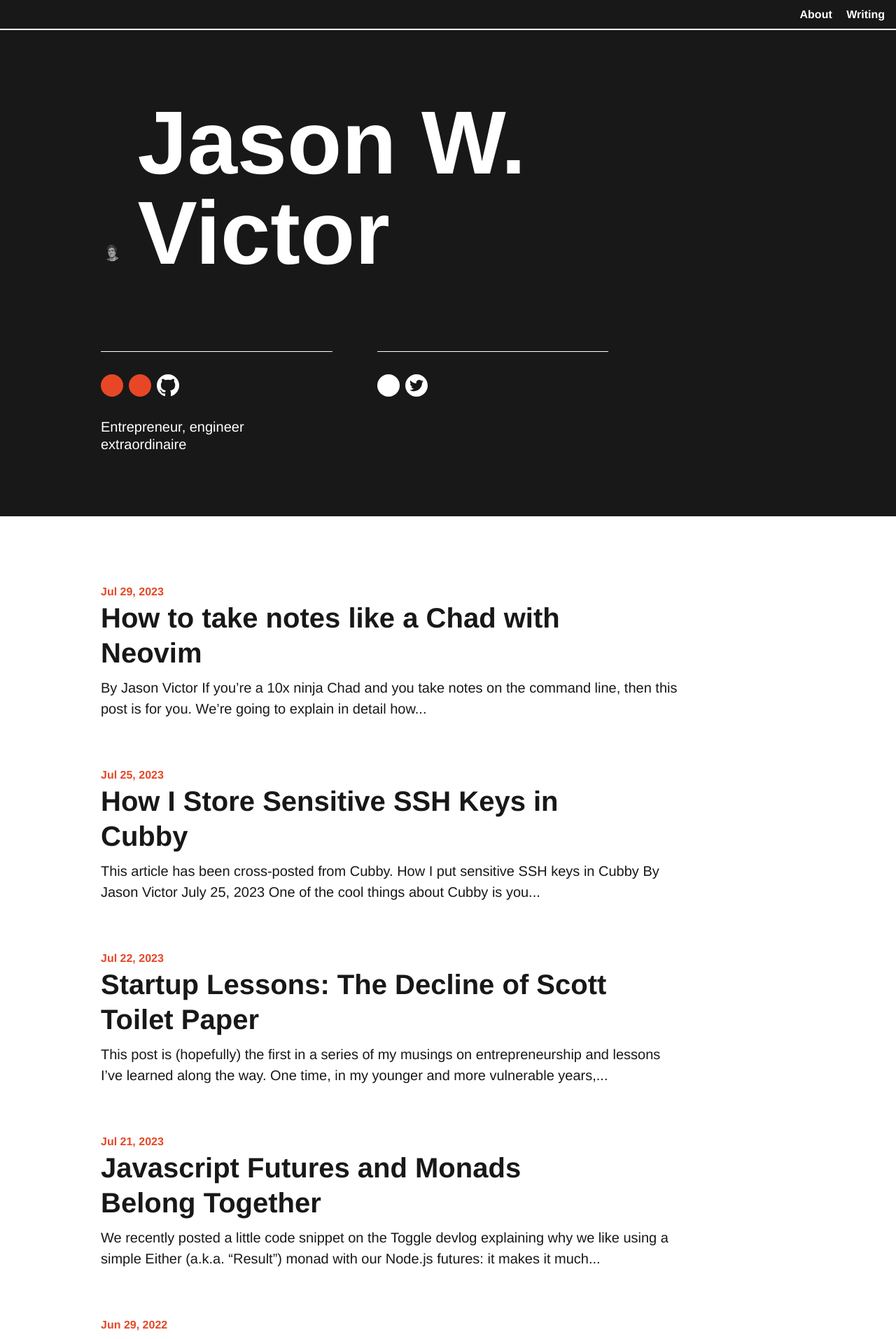
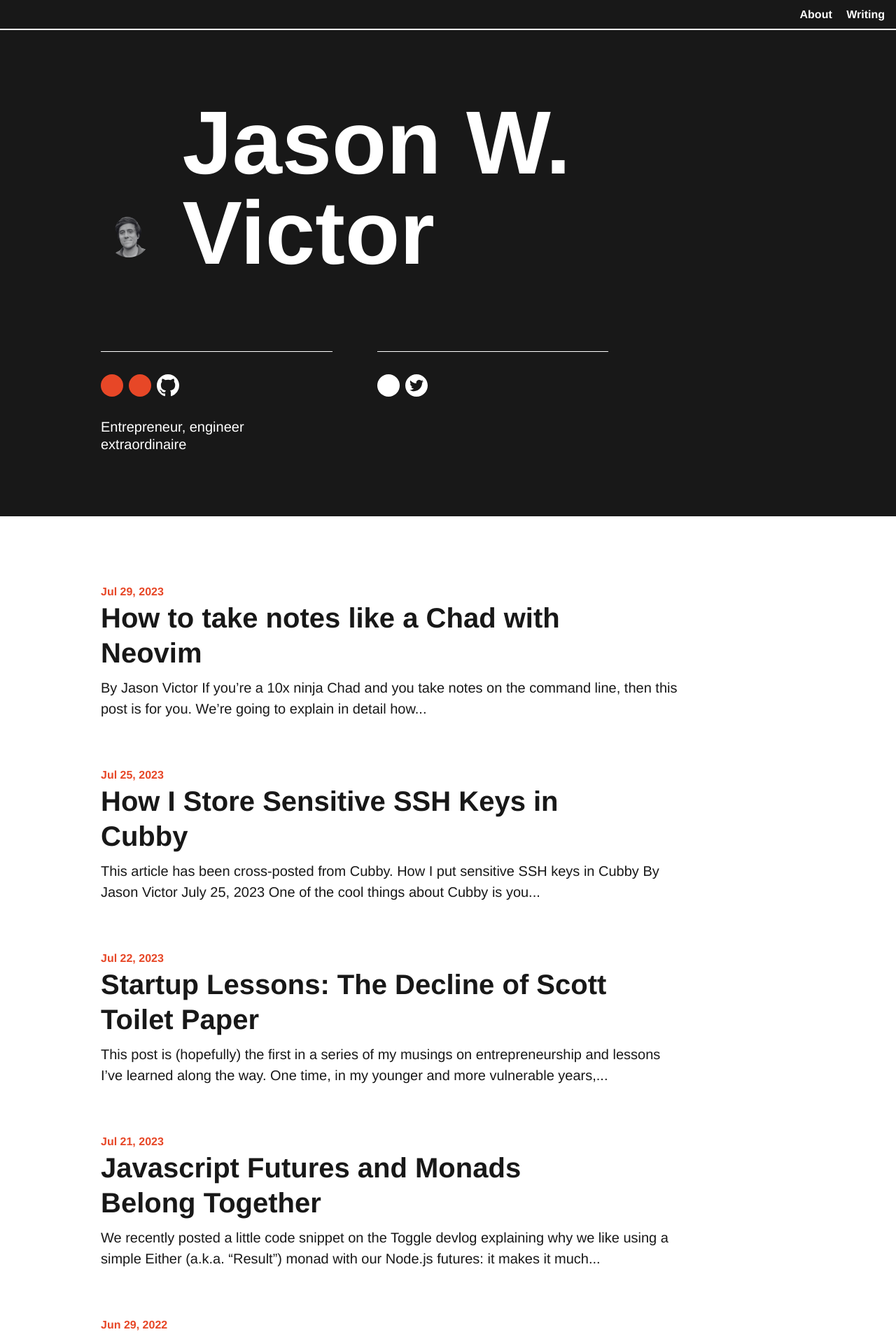
Before and after one commit to jwvictor/jwvictor.github.io, a Jekyll site: the page built from index.html, in a window 1280 px wide. Shown: the top 1914 px of the page at 70% size. Built offline with Jekyll 4.4.1, drawn with Linux system fonts in a browser that asks for light colours; comment, search, counter and statistics services are not loaded.

Commit message:
image_size

```diff
--- a/_layouts/home.html
+++ b/_layouts/home.html
@@ -23,7 +23,7 @@
 
         <div class="container mx-auto px-2 mb-2 clearfix header-text">
           <div class="flex items-center">
-            <img src="{{ site.baseurl }}/assets/myface.png" alt="Profile Picture" class="rounded-full w-8 h-8 mr-2" style="width: 32px !important; height: 32px !important; object-fit: cover;">
+            <img src="{{ site.baseurl }}/assets/myface.png" alt="Profile Picture" class="rounded-full mr-3" style="height: 100%; max-height: 80px; width: auto; object-fit: contain;">
             <h1 class="h0 inline-block col-9 sm-width-full py-4 mt-3 header-title">{{ site.title }}</h1>
           </div>
 
```
